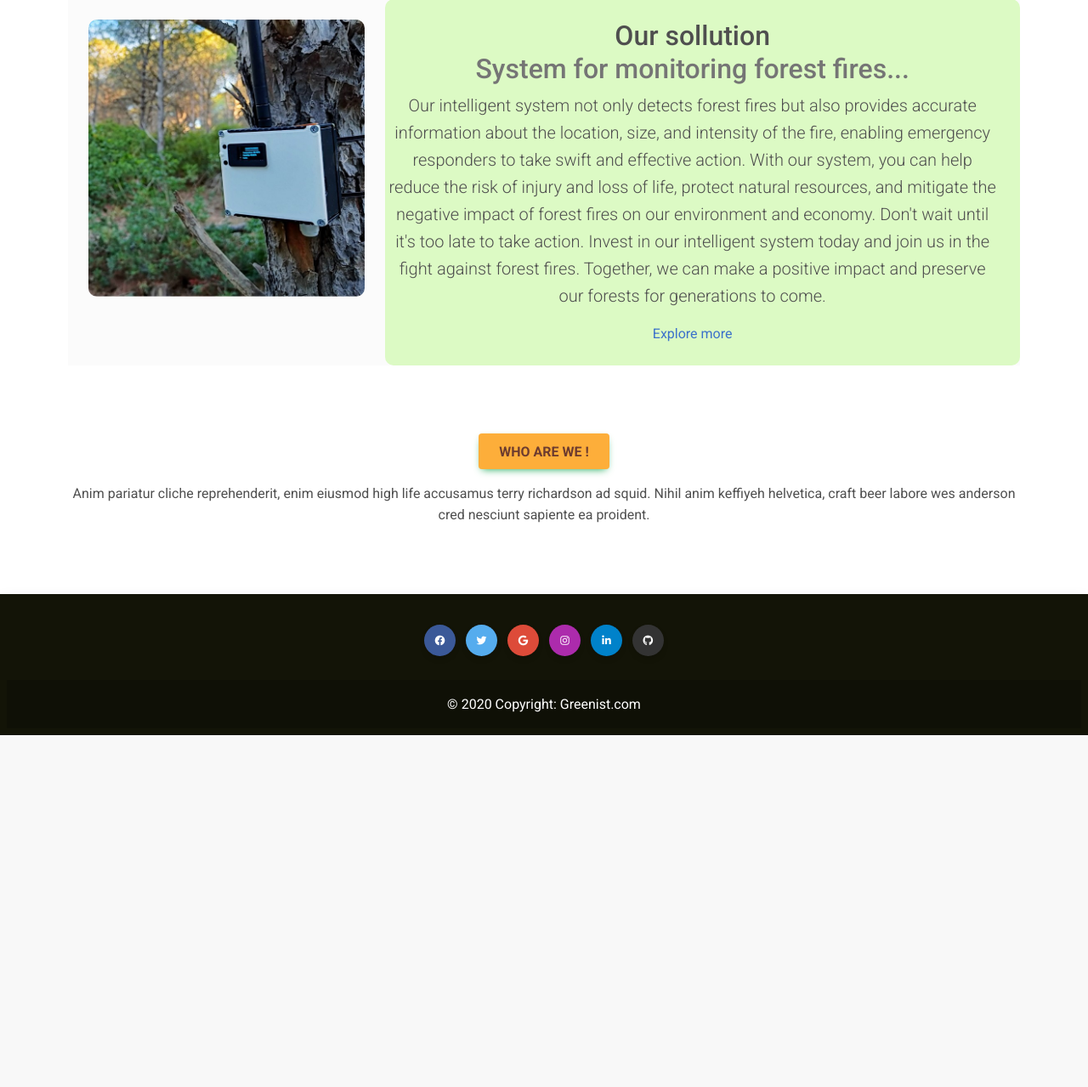
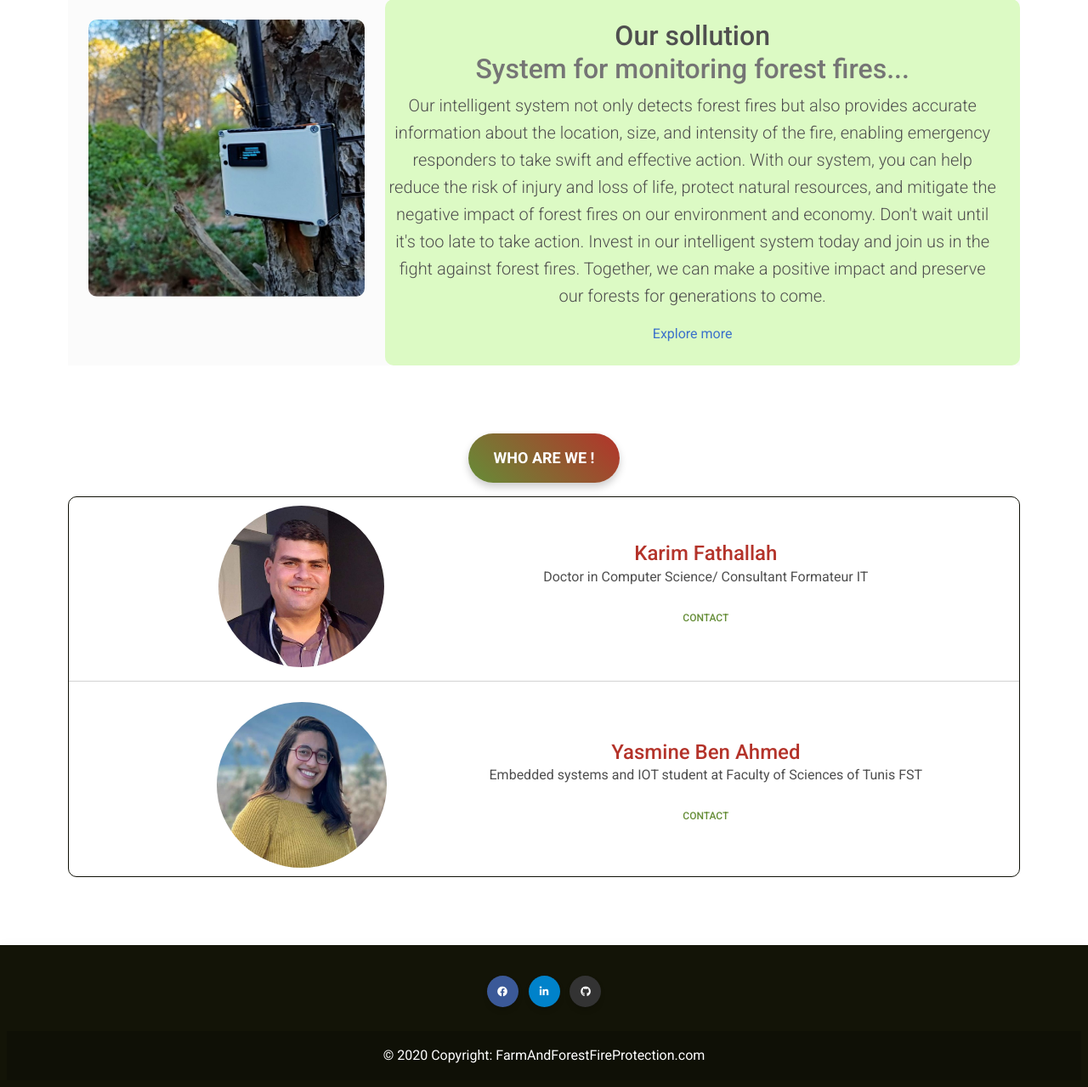
Before and after one commit to yasmine-ben-ahmed/FFP, a Django app: page / in a window 1280 px wide, after a click on "WHO ARE WE !"; the page is wider, and only the part inside the window is pictured. Shown: the part 2980-4259 px from the top of that part at 85% size. Before the commit the page ends 3845 px from the top of that part, so only its background shows below. Run offline with Django 4.2, Linux system fonts and the light colour scheme; parts of the project's set-up code (start-up, migrations or seed data) failed here and were passed over; some libraries are stand-ins or nearby versions.

Commit message:
home change

```diff
--- a/fire/templates/base.html
+++ b/fire/templates/base.html
@@ -51,7 +51,11 @@ rel="stylesheet"
    <header>
     <nav class="navbar navbar-expand-lg navbar-dark shadow p-2 mb-1" style="background-color: #131407">
       <div class="container-fluid">
-        <a class="navbar-brand" style="margin-left: 35px; font-family: 'subset';" href="{% url 'home' %}">GREENIST</a>
+        <div style="border: 1px solid white; padding: 5px; display: inline-flex; align-items: center;">
+          <img src="{% static 'images/logo4.png' %}" width="35" height="35" alt="Logo" style='margin-right:5px; margin-left: 5px;'>
+          <a class="navbar-brand" style="margin-left: 5px; font-family: 'subset';" href="{% url 'home' %}">FFFP</a>
+        </div>
+
         <button class="navbar-toggler" type="button" data-bs-toggle="collapse" data-bs-target="#navbarSupportedContent" aria-controls="navbarSupportedContent" aria-expanded="false" aria-label="Toggle navigation">
           <span class="navbar-toggler-icon"></span>
         </button>
@@ -99,43 +103,26 @@ rel="stylesheet"
           <a
             class="btn text-white btn-floating m-1"
             style="background-color: #3b5998;"
-            href="#!"
+            href="https://www.facebook.com/SmartForGreen"
             role="button"
             ><i class="fab fa-facebook-f"></i
           ></a>
 
-          <!-- Twitter -->
-          <a
-            class="btn text-white btn-floating m-1"
-            style="background-color: #55acee;"
-            href="#!"
-            role="button"
-            ><i class="fab fa-twitter"></i
-          ></a>
-
-          <!-- Google -->
-          <a
-            class="btn text-white btn-floating m-1"
-            style="background-color: #dd4b39;"
-            href="#!"
-            role="button"
-            ><i class="fab fa-google"></i
-          ></a>
 
           <!-- Instagram -->
-          <a
+          {% comment %} <a
             class="btn text-white btn-floating m-1"
             style="background-color: #ac2bac;"
             href="#!"
             role="button"
             ><i class="fab fa-instagram"></i
-          ></a>
+          ></a> {% endcomment %}
 
           <!-- Linkedin -->
           <a
             class="btn text-white btn-floating m-1"
             style="background-color: #0082ca;"
-            href="#!"
+            href="https://www.linkedin.com/company/smart4green/?originalSubdomain=tn"
             role="button"
             ><i class="fab fa-linkedin-in"></i
           ></a>
@@ -143,7 +130,7 @@ rel="stylesheet"
           <a
             class="btn text-white btn-floating m-1"
             style="background-color: #333333;"
-            href="#!"
+            href="https://github.com/Yasmine-BA1"
             role="button"
             ><i class="fab fa-github"></i
           ></a>
@@ -155,7 +142,7 @@ rel="stylesheet"
       <!-- Copyright -->
       <div class="text-center p-3" style="background-color: rgba(0, 0, 0, 0.2);">
         © 2020 Copyright:
-        <a class="text-white" href="https://greenist.com/">Greenist.com</a>
+        <a class="text-white" href="https://FFFP.com/">FarmAndForestFireProtection.com</a>
       </div>
       <!-- Copyright -->
     </footer>
--- a/fire/templates/home.html
+++ b/fire/templates/home.html
@@ -254,26 +254,87 @@
 
 
       <!-- Buttons trigger collapse -->
-<a
-class="btn btn-success"
-data-mdb-toggle="collapse"
-href="#collapseExample"
-role="button"
-aria-expanded="false"
-aria-controls="collapseExample"
-style="background-color: #FDAE3A; color: #6D3C2F; font-weight: bolder;font-size: medium;"
+
+<!-- Button -->
+<button class="btn btn-lg btn-forest-fire" data-mdb-toggle="collapse" href="#collapseExample" role="button" aria-expanded="false" aria-controls="collapseExample"
+style='  background: linear-gradient(45deg, #658d37, #b4332a);
+color: #fff;
+border-radius: 50px;
+border: none;
+padding: 15px 30px;
+font-size: 18px;
+font-weight: bold;
+text-transform: uppercase;
+box-shadow: 0 5px 10px rgba(0, 0, 0, 0.2);'
 >
-WHo are we !
-</a>
+  <span class="btn-text"
+  style='  display: inline-block;
+  position: relative;
+  font-family: 'Roboto Slab', serif;
+  font-size: 15px;
+  text-shadow: 2px 2px #000;'
+  >Who Are We !</span>
+</button>
+
+
 
 <!-- Collapsed content -->
-<div class="collapse mt-3" id="collapseExample">
-Anim pariatur cliche reprehenderit, enim eiusmod high life accusamus terry richardson ad
-squid. Nihil anim keffiyeh helvetica, craft beer labore wes anderson cred nesciunt
-sapiente ea proident.
+<div class="collapse mt-3 " id="collapseExample">
+  <div  style="border: 0.5px solid #0F1006 ; margin-top:10px; border-radius: 10px; width:auto;">
+  <div class="row justify-content-center align-items-center">
+      <div class="col-md-4 col-sm-12 mb-3 mb-md-0">
+          <img src="{%static 'images\mr.jpg'%}" class="img-fluid rounded-circle" alt="Your Image" style="margin-top:10px; width:195px; height:190px;">
+      </div>
+      <div class="col-md-6 col-sm-12" style='margin-top:10px;'>
+          <div class="d-flex flex-column">
+              <h4 class="mb-0" style='color:#b4332a;'>Karim Fathallah</h4>
+              <p class="text-justify">Doctor in Computer Science/ Consultant Formateur IT</p>
+              <button class="btn btn-link " data-mdb-toggle="collapse" role="button"href="#karimContact"  data-target="#karimContact" aria-expanded="false" aria-controls="collapseExample" style='color:#658d37;'>Contact</button>
+
+              <div class="collapse mt-3" id="karimContact">
+                <div class="d-flex flex-column">
+                    <a href="https://www.facebook.com/karim.fathallah.1979" class="mb-2 text-black"><i class="fab fa-facebook fa-lg mr-2 text-black"></i> Karim's Facebook</a>
+                    <a href="https://www.linkedin.com/in/dr-karim-fathallah/" class="mb-2 text-black"><i class="fab fa-linkedin fa-lg mr-2 text-black"></i> Karim's LinkedIn</a>
+                    <p class="mb-0"><i class="far fa-envelope fa-lg mr-2  text-black"></i>Email: fathallah.karim@gmail.com</p>
+                    <p class="mb-0"><i class="fas fa-phone fa-lg mr-2 text-black"></i>Phone: +216 93 267 545</p>
+                </div>
+            </div>
+
+
+
+            </div>
+      </div>
+  </div>
+  <hr>
+  <div class="row justify-content-center align-items-center mt-4">
+    <div class="col-md-4 col-sm-12 mb-3 mb-md-0">
+        <img src="{%static 'images\me.jpg'%}" class="img-fluid rounded-circle" alt="Your Image" style="margin-bottom:10px; width:200px; height:195px;">
+    </div>
+    <div class="col-md-6 col-sm-12 " style='margin-bottom:10px;'>
+        <div class="d-flex flex-column">
+            <h4 class="mb-0" style='color:#b4332a;'>Yasmine Ben Ahmed</h4>
+            <p class="text-justify">Embedded systems and IOT student at Faculty of Sciences of Tunis FST</p>
+               <button class="btn btn-link " data-mdb-toggle="collapse" role="button"href="#yasmineContact"  data-target="#yasmineContact" aria-expanded="false" aria-controls="collapseExample" style='color:#658d37;'>Contact</button>
+
+            <div class="collapse mt-3" id="yasmineContact">
+              <div class="d-flex flex-column">
+                <a href="https://www.facebook.com/yasmine.benahmed.902" class="mb-2 text-black"><i class="fab fa-facebook fa-lg mr-2 text-black"></i> Yasmine's Facebook</a>
+                <a href="https://www.instagram.com/yasmin.benahmed/?hl=fr" class="mb-2 text-black"><i class="fab fa-instagram fa-lg mr-2 text-black"></i> Yasmine's Instagram</a>
+                <a href="https://www.linkedin.com/in/yasmine-ben-ahmed/" class="mb-2 text-black"><i class="fab fa-linkedin fa-lg mr-2 text-black"></i> Yasmine's LinkedIn</a>
+                <a href="https://github.com/Yasmine-BA1" class="mb-2 text-black"><i class="fab fa-github fa-lg mr-2 text-black"></i> Yasmine's Github</a>
+                <p class="mb-0"><i class="far fa-envelope fa-lg mr-2  text-black"></i>Email: benahmedyasmin@gmail.com</p>
+                <p class="mb-0"><i class="fas fa-phone fa-lg mr-2 text-black"></i>Phone: +216 52 066 233</p>
+            </div>
+            </div>
+
+
+          </div>
+    </div>
+</div>
 </div>
 
 
+</div>
 
 
 
```
Also changed, not shown: fire/static/css/style.css (line endings or trailing spaces), fire/static/images/logo4.png (added), fire/static/images/me.jpg (added), fire/static/images/mr.jpg (added).
